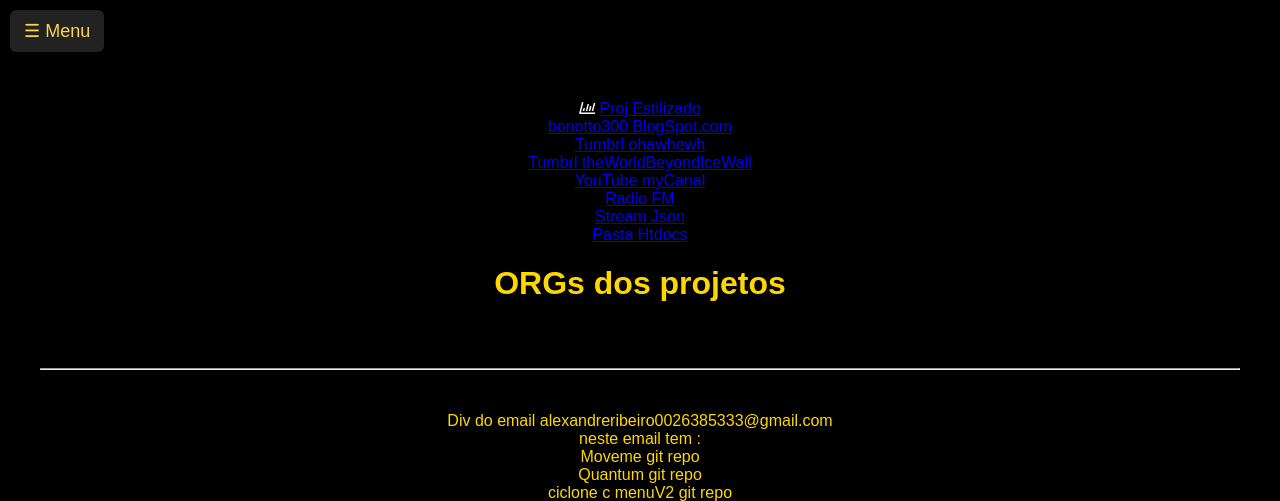
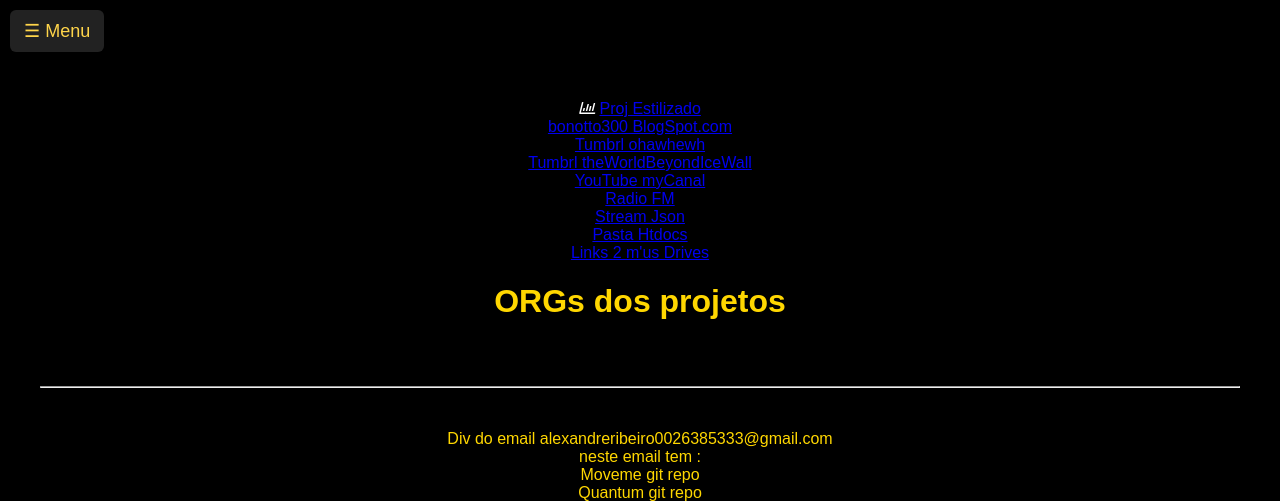
Before and after one commit to zozimofreitas3-sys/streaming-app2034, a Flask app: page / in a window 1280 px wide. Shown: the top 501 px of the page. Run offline with Flask 3, Linux system fonts and the light colour scheme.

Commit message:
Update index.html

```diff
--- a/templates/index.html
+++ b/templates/index.html
@@ -216,6 +216,10 @@
      <a href="base.html" target=_top  > Radio FM</a><br>
      <a href="projeto FakeBook/player_user.html" target=_top  > Stream Json</a><br>
     <a href="htdocs/" target=_top  > Pasta Htdocs</a><br>
+   <a href="../drive-links.html" target=_top  > Links 2 m'us Drives </a><br>
+
+
+
 
   <h1>
    ORGs dos projetos
```
